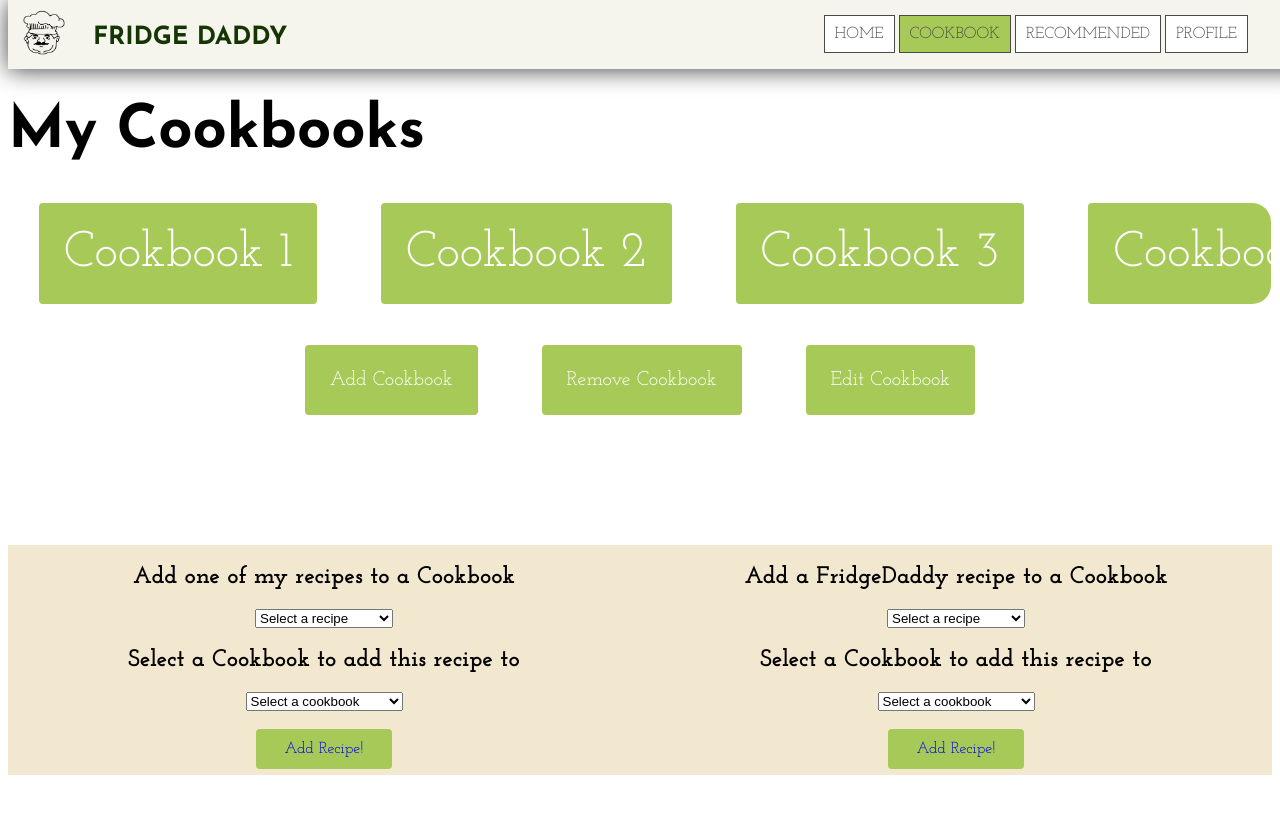
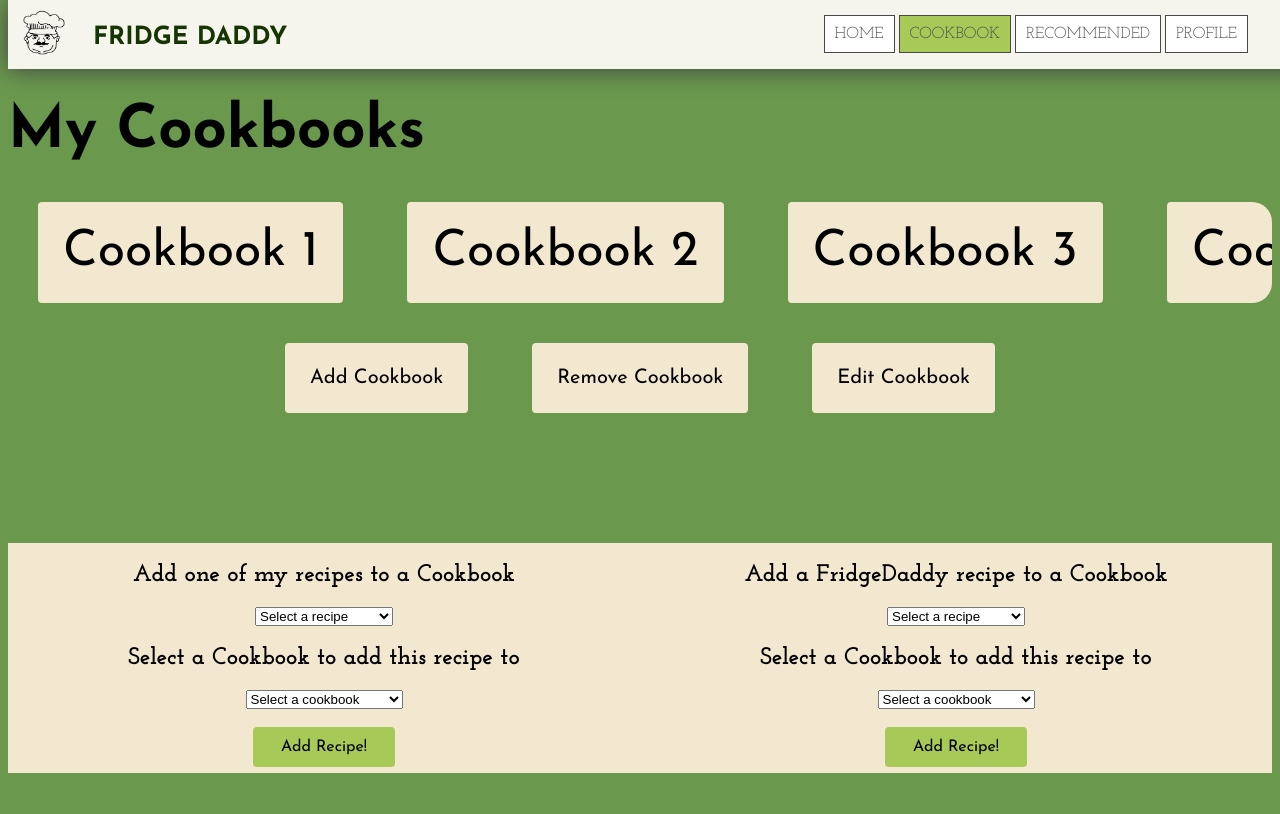
Before and after one commit to MrPinkPigg/CISC474-FridgeDaddy, a plain HTML site: page cookbooks.html in a window 1280 px wide. Drawn offline with Linux system fonts and the light colour scheme.

Commit message:
fixed some last minute styling on cookbooks page

```diff
--- a/cookbooks.html
+++ b/cookbooks.html
@@ -7,8 +7,8 @@
     <meta name="viewport" content="width=device-width, initial-scale=1.0">
     <title>Cookbooks</title>
     <style>
-        .cookbookPage {
-            background-color: white;
+        html {
+            background-color: #6a994e;
         }
 
         .row {
@@ -42,13 +42,12 @@
             white-space: nowrap;
             margin-bottom: 40px;
             text-align: center;
-            border: 1px solid white;
             border-radius: 20px;
         }
 
         .cookbookMenu a {
             display: inline-block;
-            color: white;
+            color: black;
             text-align: center;
             padding: 25px;
             text-decoration: none;
@@ -56,7 +55,7 @@
         }
 
         .cookbookMenu a:hover {
-            background-color: #6A994E;
+            background-color: #e6c678;
         }
 
         .cookbookButtons {
@@ -68,7 +67,8 @@
 
         .cookbookButtons a {
             display: inline-block;
-            color: white;
+            font-family: 'Josefin Sans', sans-serif;
+            color: black;
             text-align: center;
             padding: 25px;
             text-decoration: none;
@@ -76,11 +76,11 @@
         }
 
         .cookbookButtons a:hover {
-            background-color: #6A994E;
+            background-color: #e6c678;
         }
 
         .cookbookMenuButton {
-            background-color: #A7C957;
+            background-color: #F2E8CF;
             border-radius: 4px;
             border: none;
             padding: 12px 28px;
@@ -88,9 +88,22 @@
             text-decoration: none;
             margin-left: 30px;
             margin-right: 30px;
+            font-family: 'Josefin Sans', sans-serif;
         }
 
         .addRemoveCookbookButton {
+            background-color: #F2E8CF;
+            border-radius: 4px;
+            border: none;
+            padding: 12px 28px;
+            display: inline-block;
+            text-decoration: none;
+            margin-left: 30px;
+            margin-right: 30px;
+            margin-bottom: 30px;
+        }
+
+        .addRecipeButton {
             background-color: #A7C957;
             border-radius: 4px;
             border: none;
@@ -100,6 +113,12 @@
             margin-left: 30px;
             margin-right: 30px;
             margin-bottom: 30px;
+            font-family: 'Josefin Sans', sans-serif;
+            color: black;
+        }
+
+        .addRecipeButton:hover {
+            background-color: #6a994e;
         }
     </style>
 </head>
@@ -153,7 +172,7 @@
                         <option value="recipe">Cookbook Placeholder</option>
                     </select>
                     <br> <br>
-                    <a href="cookbooks.html" class="addRemoveCookbookButton">Add Recipe!</a>
+                    <a href="cookbooks.html" class="addRecipeButton">Add Recipe!</a>
                 </div>
             </div>
             <div class="column">
@@ -176,7 +195,7 @@
                             <option value="recipe">Cookbook Placeholder</option>
                         </select>
                         <br> <br>
-                        <a href="cookbooks.html" class="addRemoveCookbookButton">Add Recipe!</a>
+                        <a href="cookbooks.html" class="addRecipeButton">Add Recipe!</a>
                     </div>
                     <br>
                 </div>
```
